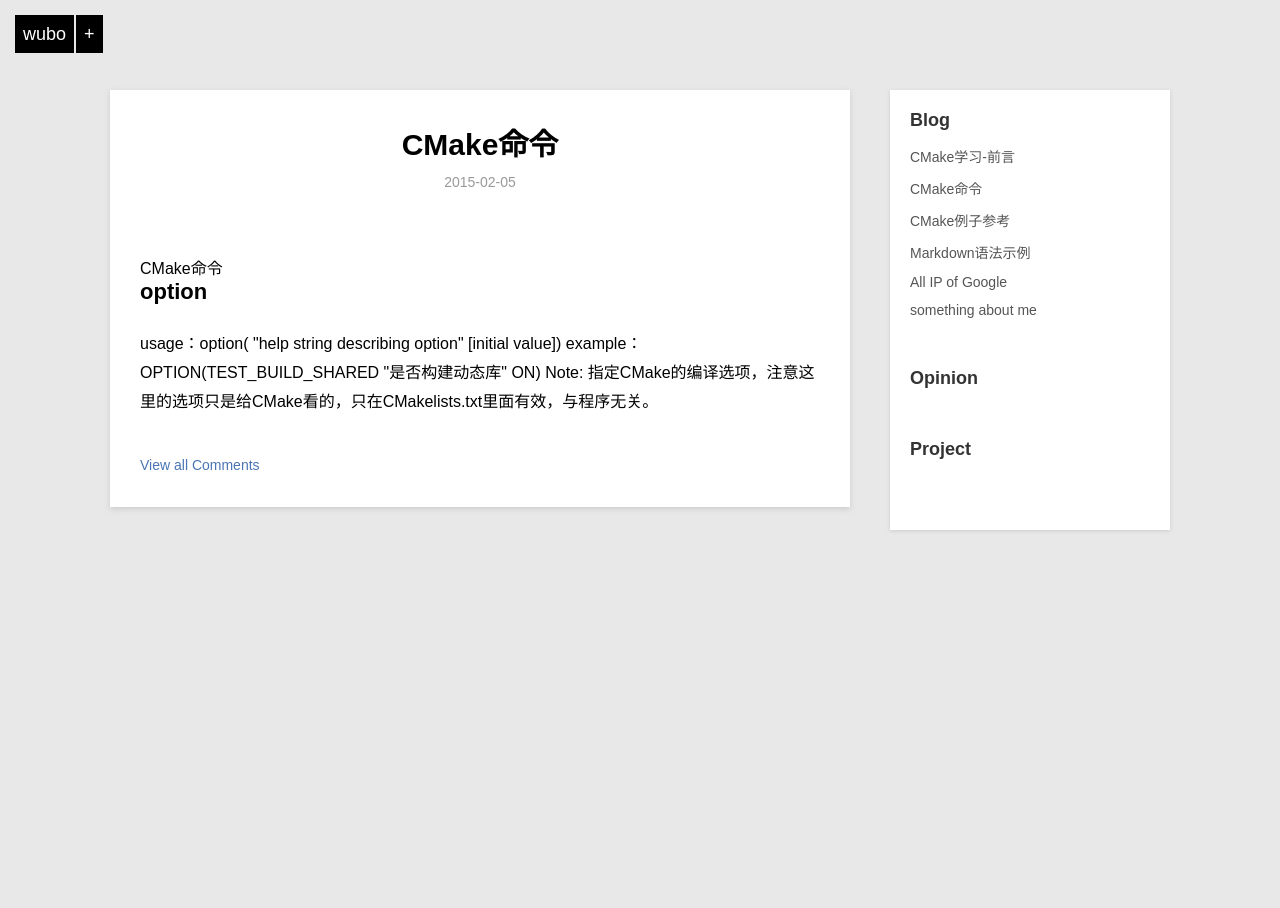
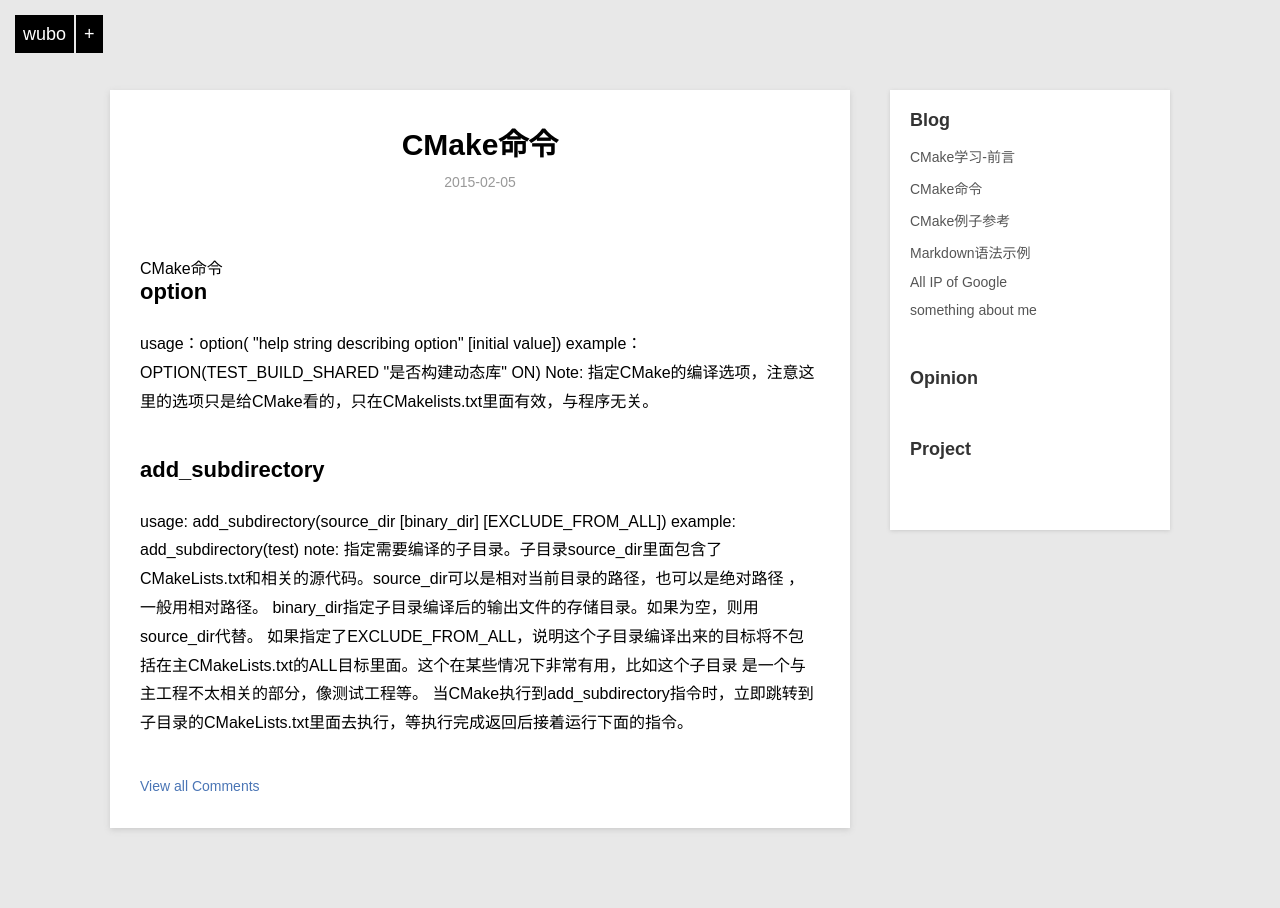
Before and after one commit to erniusias/lovewubo.github.io, a Jekyll site: the page built from _posts/2015-2-5-cmake命令.md, in a window 1280 px wide. Built offline with Jekyll 4.4.1, drawn with Linux system fonts in a browser that asks for light colours; Markdown is read by kramdown in place of the engine named in the settings.

Commit message:
Update 2015-2-5-cmake命令.md

```diff
--- a/_posts/2015-2-5-cmake命令.md
+++ b/_posts/2015-2-5-cmake命令.md
@@ -14,3 +14,15 @@ option
 usage：option(<option_variable> "help string describing option" [initial value])
 example：OPTION(TEST_BUILD_SHARED "是否构建动态库" ON)
 Note: 指定CMake的编译选项，注意这里的选项只是给CMake看的，只在CMakelists.txt里面有效，与程序无关。
+
+add_subdirectory
+----------------
+
+usage: add_subdirectory(source_dir [binary_dir] [EXCLUDE_FROM_ALL])
+example: add_subdirectory(test)
+note: 指定需要编译的子目录。子目录source_dir里面包含了CMakeLists.txt和相关的源代码。source_dir可以是相对当前目录的路径，也可以是绝对路径
+，一般用相对路径。
+binary_dir指定子目录编译后的输出文件的存储目录。如果为空，则用source_dir代替。
+如果指定了EXCLUDE_FROM_ALL，说明这个子目录编译出来的目标将不包括在主CMakeLists.txt的ALL目标里面。这个在某些情况下非常有用，比如这个子目录
+是一个与主工程不太相关的部分，像测试工程等。
+当CMake执行到add_subdirectory指令时，立即跳转到子目录的CMakeLists.txt里面去执行，等执行完成返回后接着运行下面的指令。
```
